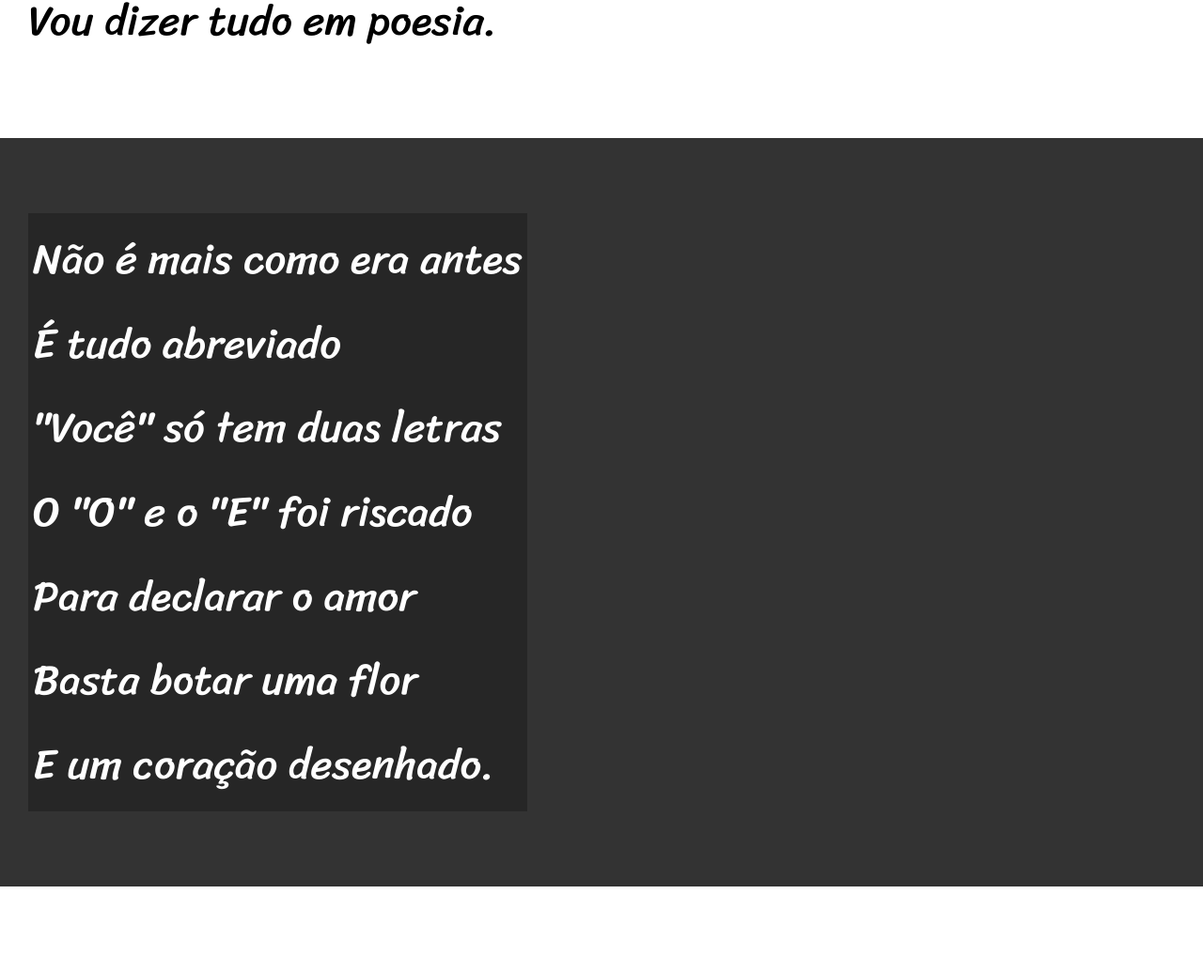
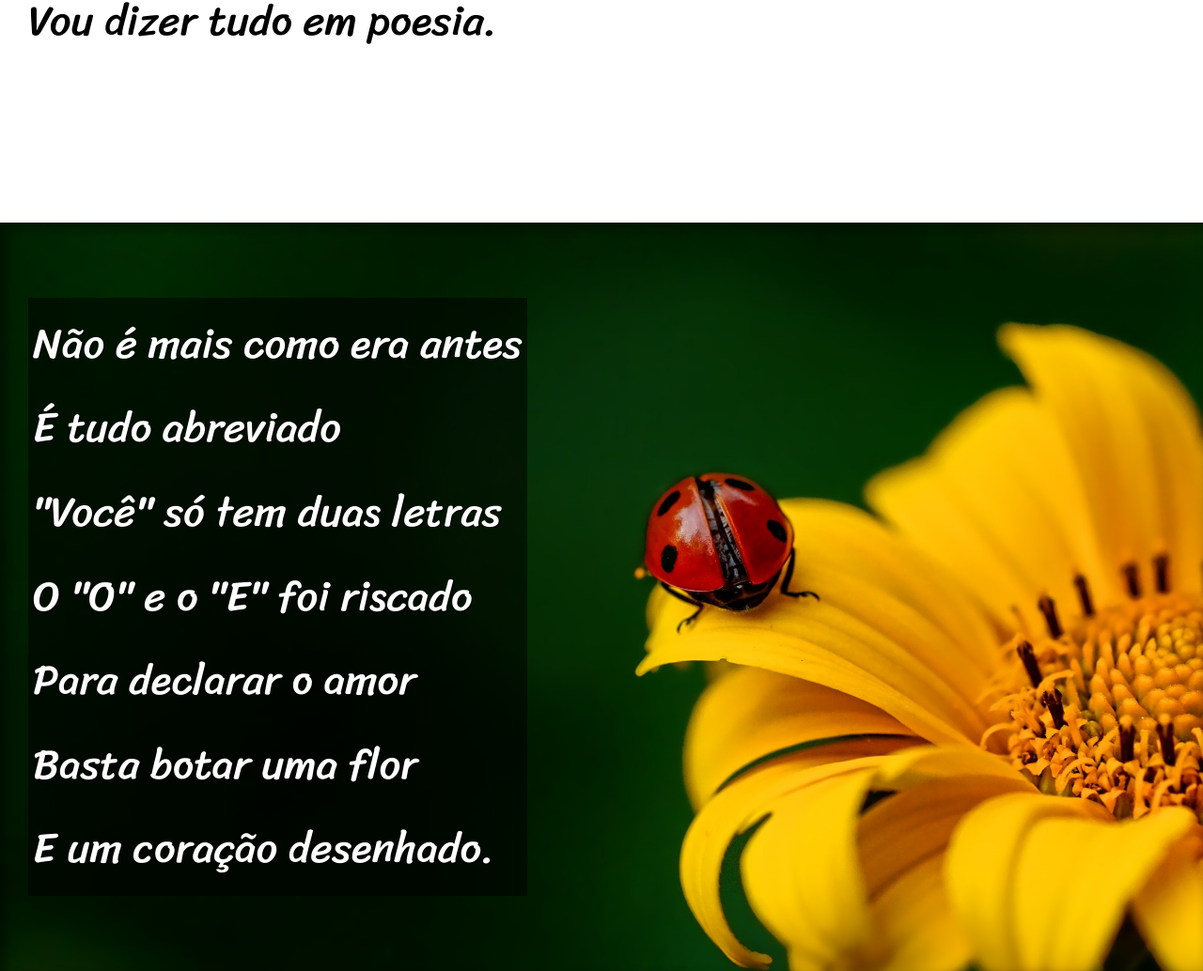
Before and after one commit to Fabiojunio12/html-css, a plain HTML site: page desafios/d012/index.html in a window 1280 px wide. Shown: the part 900-1934 px from the top of the page at 94% size. Drawn offline with Linux system fonts and the light colour scheme.

Commit message:
adicionado imagens de fundo e efeito parallax

```diff
--- a/desafios/d012/estilos/style.css
+++ b/desafios/d012/estilos/style.css
@@ -61,6 +61,10 @@ section {
     font-size: 3.5vw;
 }
 
+section > p {
+    padding-bottom: 2em;
+}
+
 section.normal {
     background-color: #ffffff;
     color: black;
@@ -69,12 +73,25 @@ section.normal {
 section.imagen {
     background-color: rgb(51, 51, 51);
     color: white;
+    box-shadow: inset 6px 6px 13px 0 rgba(0, 0, 0, 0.473);
+    background-size: cover;
+    background-attachment: fixed;
 }
 
 section.imagen > p {
     display: inline-block;
     padding: 5px;
-    background-color: rgba(0, 0, 0, 0.253);
+    background-color: rgba(0, 0, 0, 0.532);
+    text-shadow: 1px 1px 0px black;
+}
+
+section#img01 {
+    background-image: url('../imagens/background001.jpg');
+    background-position: right center;
+}
+
+section#img02 {
+    background-image: url('../imagens/background002.jpg');
 }
 
 footer {
--- a/desafios/d012/index.html
+++ b/desafios/d012/index.html
@@ -24,7 +24,7 @@
         </p>
     </section>
 
-    <section class="imagen">
+    <section class="imagen" id="img01">
         <p>
             Não é mais como era antes <br>
             É tudo abreviado <br>
@@ -59,7 +59,7 @@
         </p>
     </section>
 
-    <section class="imagen">
+    <section class="imagen" id="img02">
         <p>
             Tenho saudade das cartas <br>
             Escritas com a própria mão <br>
```
